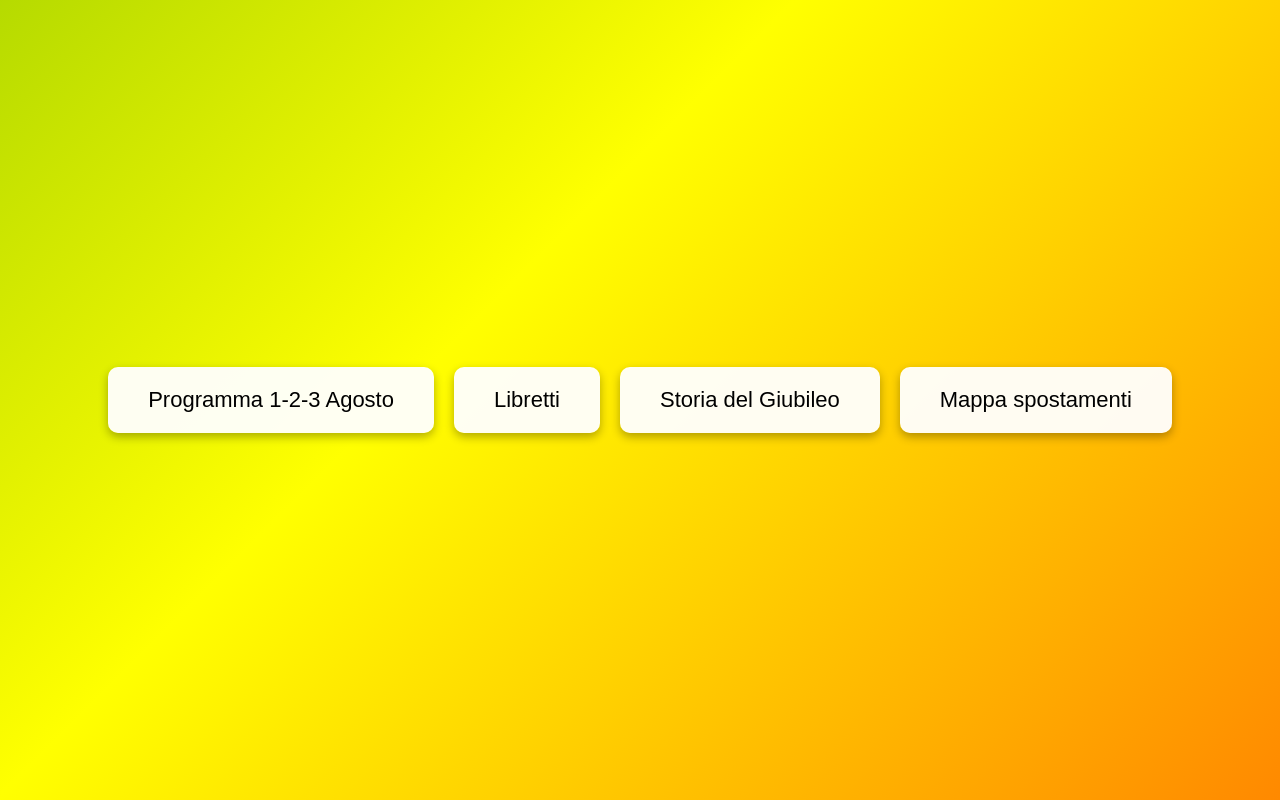
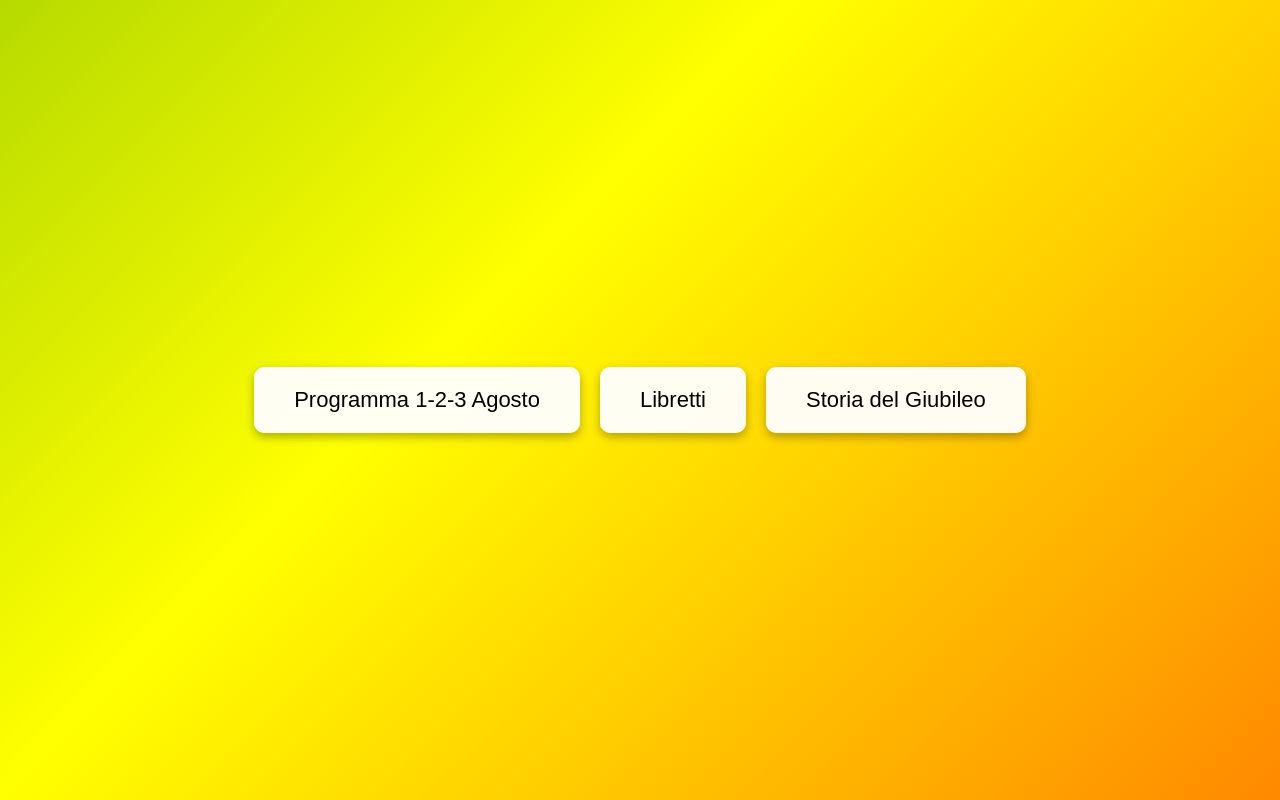
Before and after one commit to laquilagiovani/Romagiubileo, a plain HTML site: page programma.html in a window 1280 px wide. Drawn offline with Linux system fonts and the light colour scheme.

Commit message:
Update programma.html

```diff
--- a/programma.html
+++ b/programma.html
@@ -85,7 +85,7 @@
     <a href="attivita.html" class="btn">Programma 1-2-3 Agosto</a>
     <a href="libretti.html" class="btn">Libretti</a>
     <a href="storia.html" class="btn">Storia del Giubileo</a>
-    <a href="mappa.html" class="btn">Mappa spostamenti</a>
+
   </div>
 
 </body>
```
